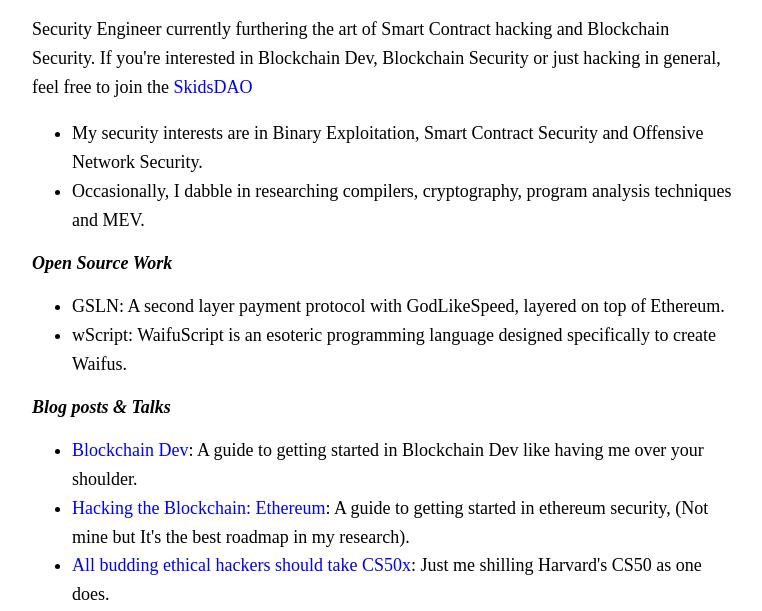
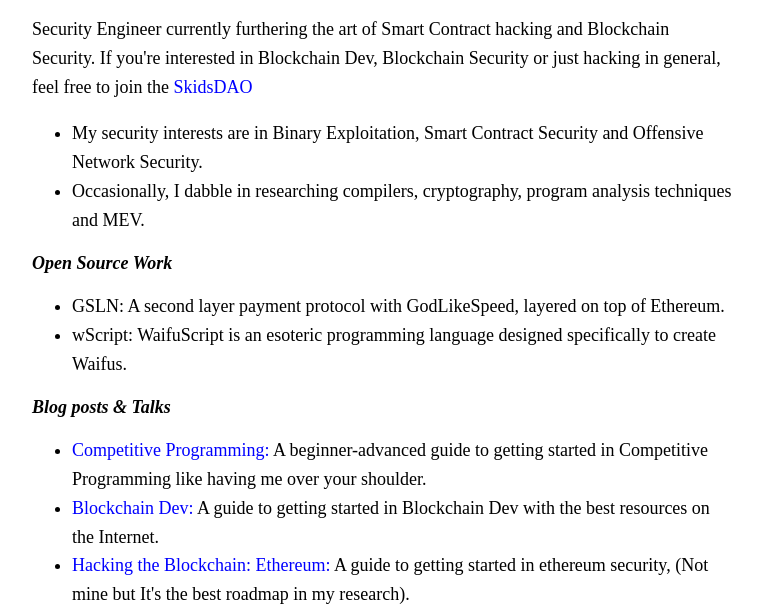
Before and after one commit to 0xHriday/0xHriday.github.io, a plain HTML site: page index.html in a window 1280 px wide. Shown: the part 189-800 px from the top of the page, without its empty margins (258-1020 px from the left). Drawn offline with Linux system fonts and the light colour scheme.

Commit message:
Update index.html

```diff
--- a/index.html
+++ b/index.html
@@ -48,9 +48,11 @@
                 <h2>Blog posts & Talks</h2>
                 <div>
                     <ul>
-                        <li><a href="https://medium.com/@0xhriday/ultimate-roadmap-to-blockchain-development-table-of-contents-ed1adc1e250c" style= "text-decoration:none">Blockchain Dev</a>: A guide to getting started in Blockchain Dev like having me over your shoulder.</li>
-                        <li><a href="https://medium.com/immunefi/hacking-the-blockchain-an-ultimate-guide-4f34b33c6e8b" style= "text-decoration:none">Hacking the Blockchain: Ethereum</a>: A guide to getting started in ethereum security, (Not mine but It's the best roadmap in my research).</li>
-                        <li><a href="https://0xsleepy.medium.com/why-i-think-all-budding-ethical-hackers-should-take-cs50x-or-learn-some-bit-of-computer-science-6e618e4f3dac" style= "text-decoration:none">All budding ethical hackers should take CS50x</a>: Just me shilling Harvard's CS50
+
+                        <li><a href="https://medium.com/@0xhriday/ultimate-guide-to-computer-science-and-competitive-programming-b53802473666" style= "text-decoration:none">Competitive Programming:</a> A beginner-advanced guide to getting started in Competitive Programming like having me over your shoulder.</li>
+                        <li><a href="https://medium.com/@0xhriday/ultimate-roadmap-to-blockchain-development-table-of-contents-ed1adc1e250c" style= "text-decoration:none">Blockchain Dev:</a> A guide to getting started in Blockchain Dev with the best resources on the Internet.</li>
+                        <li><a href="https://medium.com/immunefi/hacking-the-blockchain-an-ultimate-guide-4f34b33c6e8b" style= "text-decoration:none">Hacking the Blockchain: Ethereum:</a> A guide to getting started in ethereum security, (Not mine but It's the best roadmap in my research).</li>
+                        <li><a href="https://0xsleepy.medium.com/why-i-think-all-budding-ethical-hackers-should-take-cs50x-or-learn-some-bit-of-computer-science-6e618e4f3dac" style= "text-decoration:none">All budding ethical hackers should take CS50x:</a> Just me shilling Harvard's CS50
                             as one does.</li>
                         <li>Feel free to visit my <a href="https://www.linkedin.com/in/0xHriday" style= "text-decoration:none">LinkedIn</a> or read my <a href="https://0xhriday.medium.com/"style= "text-decoration:none">Medium</a> blog/Internet brain dump.</li>
 
```
